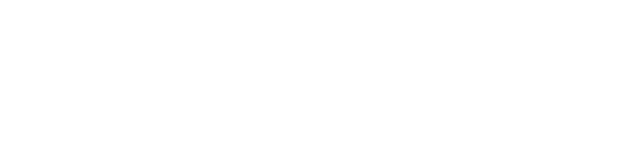
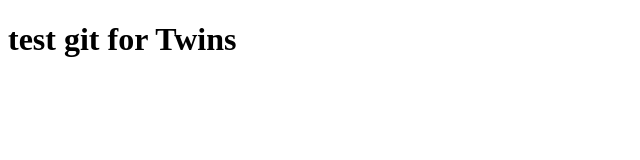
Before and after one commit to 52364178/Twins_Dev, a plain HTML site: page index.html in a window 1280 px wide. Shown: the whole page, without its empty margins (0-640 px from the left). Drawn offline with Linux system fonts and the light colour scheme.

Commit message:
2em commit

```diff
--- a/index.html
+++ b/index.html
@@ -7,6 +7,6 @@
     <title>Document</title>
 </head>
 <body>
-
+<h1 >test git for Twins</h1>
 </body>
 </html>
```
